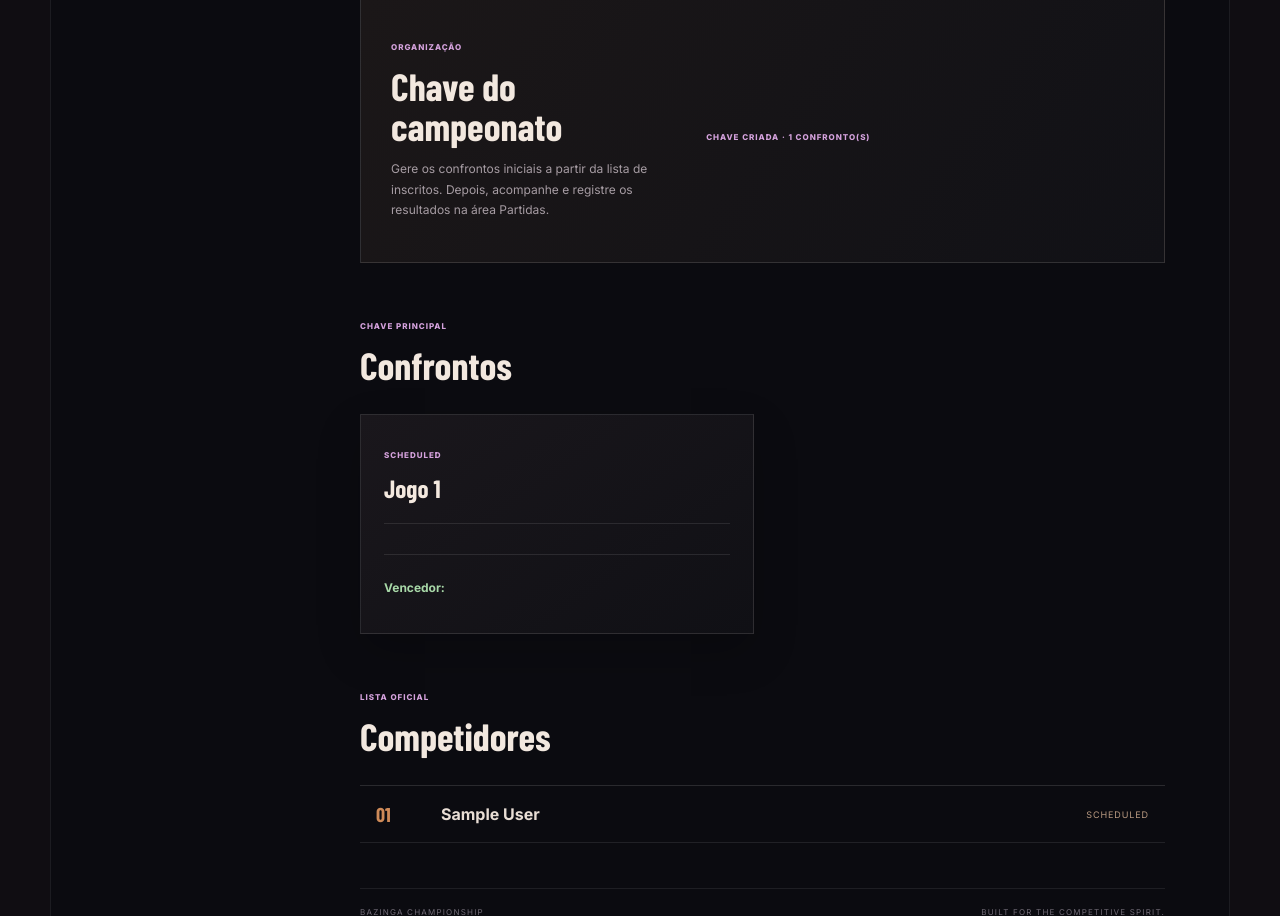
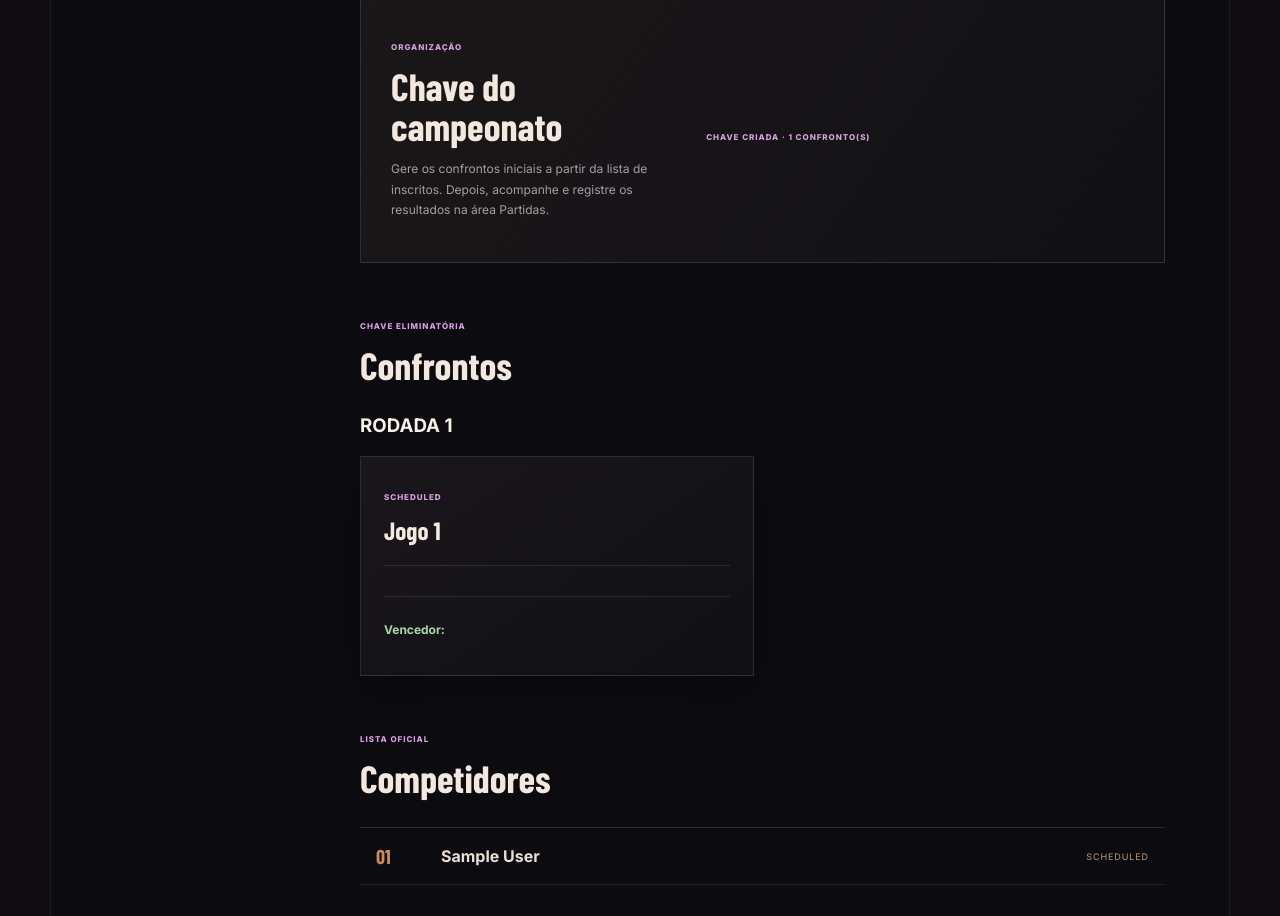
Before and after one commit to AqueleSales/Ultimate-Bazinga-Championship, a Flask app: template bazinga/templates/competition_detail.html in a window 1280 px wide. Shown: the part 1080-1996 px from the top of the page. Run offline with Flask 3, Linux system fonts and the light colour scheme; tables that the repository leaves empty hold one stand-in row (values such as "Sample post"); the template is opened without the code that fills it: values that come from a table or form of the project are taken from there, most other values are stand-ins (such as "Sample title", 1, 10 or a date in 2020); grey boxes marked "Sample" are stand-in pictures; some web fonts are replaced.

Commit message:
feat(brackets): render bracket grouped by tournament rounds

```diff
--- a/bazinga/templates/competition_detail.html
+++ b/bazinga/templates/competition_detail.html
@@ -33,7 +33,7 @@
     <section class="competition-create"><div><span class="feature-state">ORGANIZAÇÃO</span><h2>Chave do campeonato</h2><p>Gere os confrontos iniciais a partir da lista de inscritos. Depois, acompanhe e registre os resultados na área Partidas.</p></div><div class="competition-detail-actions">
       {% if not matches and registrations|length >= 2 %}<form method="post" action="{{ url_for('main.create_bracket', tournament_id=tournament.id) }}"><input type="hidden" name="csrf_token" value="{{ csrf_token }}"><button class="games-cta" type="submit">GERAR CHAVE INICIAL ↗</button></form>{% elif matches %}<span class="feature-state">CHAVE CRIADA · {{ matches|length }} CONFRONTO(S)</span>{% else %}<span class="feature-state">AGUARDANDO 2 COMPETIDORES</span>{% endif %}
     </div></section>
-    {% if matches %}<section class="hub-section"><div class="competition-section-heading"><div><span class="feature-state">CHAVE PRINCIPAL</span><h2>Confrontos</h2></div></div><div class="hub-card-grid">{% for match in matches %}<article class="hub-card match-card"><span class="feature-state">{{ match.status|upper }}</span><h3>Jogo {{ match.match_number }}</h3><div class="match-versus">{% for slot in match.slots %}<strong>{{ slot.participant.display_name if slot.participant else (slot.team.name if slot.team else 'A definir') }}</strong>{% if not loop.last %}<span>VS</span>{% endif %}{% endfor %}</div>{% if match.result %}<p class="winner-line">Vencedor: {{ match.result.winner_slot.participant.display_name if match.result.winner_slot.participant else match.result.winner_slot.team.name }}</p>{% endif %}</article>{% endfor %}</div></section>{% endif %}
+    {% if matches %}<section class="hub-section"><div class="competition-section-heading"><div><span class="feature-state">CHAVE ELIMINATÓRIA</span><h2>Confrontos</h2></div></div>{% for round_number, round_matches in matches|groupby('round_number') %}<div class="bracket-round"><h3>RODADA {{ round_number }}</h3><div class="hub-card-grid">{% for match in round_matches %}<article class="hub-card match-card"><span class="feature-state">{{ 'BYE / AVANÇO AUTOMÁTICO' if match.status == 'bye' else match.status|upper }}</span><h3>Jogo {{ match.match_number }}</h3><div class="match-versus">{% for slot in match.slots %}<strong>{{ slot.participant.display_name if slot.participant else (slot.team.name if slot.team else 'A definir') }}</strong>{% if not loop.last %}<span>VS</span>{% endif %}{% endfor %}</div>{% if match.result %}<p class="winner-line">Vencedor: {{ match.result.winner_slot.participant.display_name if match.result.winner_slot.participant else match.result.winner_slot.team.name }}</p>{% elif match.status == 'scheduled' and current_user %}<form method="post" action="{{ url_for('main.set_match_live', match_id=match.id) }}"><input type="hidden" name="csrf_token" value="{{ csrf_token }}"><button class="games-cta" type="submit">INICIAR AO VIVO</button></form>{% endif %}</article>{% endfor %}</div></div>{% endfor %}</section>{% endif %}
     <section class="competition-list"><div class="competition-section-heading"><div><span class="feature-state">LISTA OFICIAL</span><h2>Competidores</h2></div></div>
       {% if registrations %}<ol class="competition-roster">{% for registration in registrations %}<li><span class="roster-number">{{ "%02d"|format(loop.index) }}</span><strong>{{ registration.participant.display_name|e }}</strong><span>{{ registration.status|upper }}</span></li>{% endfor %}</ol>{% else %}<div class="module-empty"><h2>Seja o primeiro competidor.</h2><p>A lista de inscritos aparecerá aqui.</p></div>{% endif %}
     </section><footer class="games-footer"><span>BAZINGA CHAMPIONSHIP</span><span>BUILT FOR THE COMPETITIVE SPIRIT.</span></footer>
```
